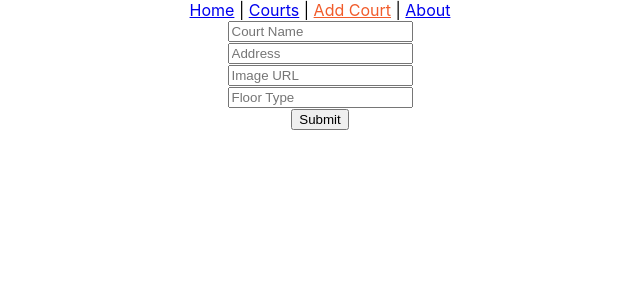
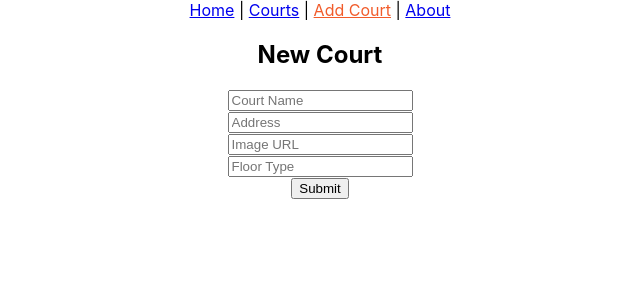
Before and after one commit to ch2isk4kos/final-project-front-end, a React (Create React App) app: page /courts/new in a window 1280 px wide. Shown: the top 300 px of the page, without its empty margins (320-960 px from the left). Built offline with nearby package versions, Linux system fonts and the light colour scheme; no server answers.

Commit message:
restructured JSX

```diff
--- a/src/components/CourtForm.js
+++ b/src/components/CourtForm.js
@@ -32,6 +32,8 @@ class CourtForm extends React.Component {
         return(
         <div>
         <form onSubmit={this.handleOnSubmit}>
+            <h2>New Court</h2>
+
             <input
                 type="input"
                 name="name"
```
